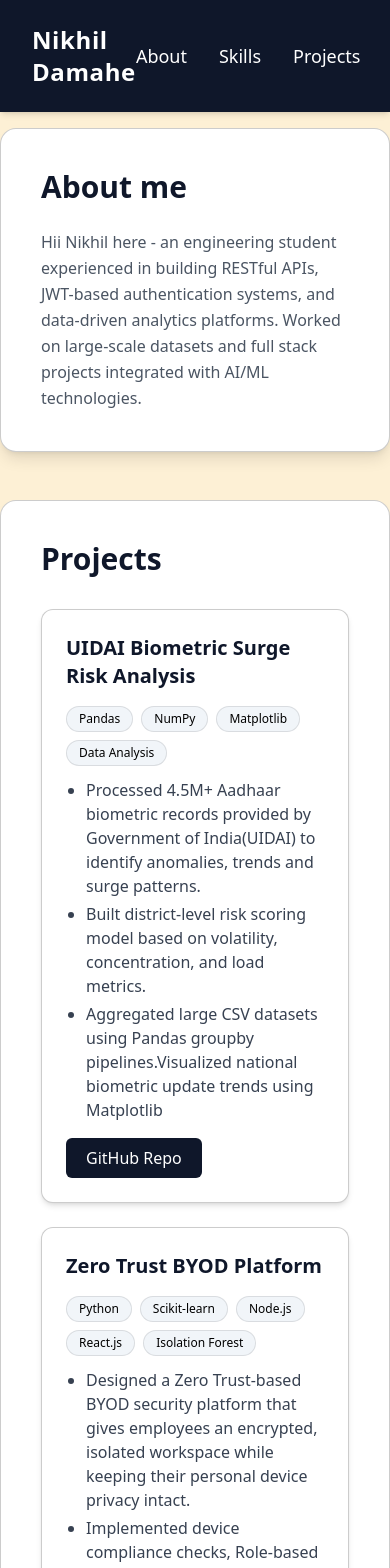
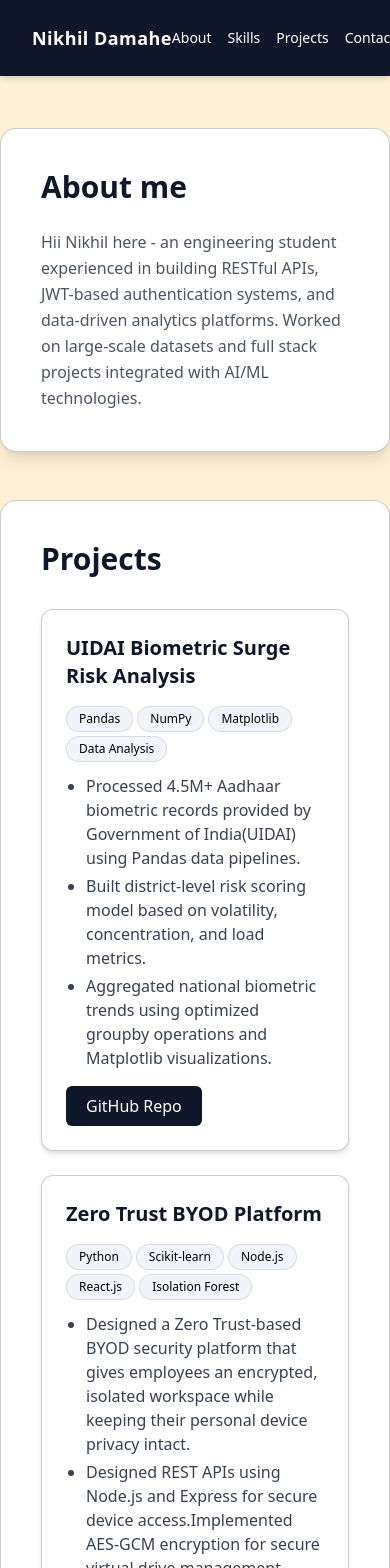
Before and after one commit to NIKH320/NIKH320.github.io, a React (Vite) app: page / in a window 390 px wide. Shown: the top 1568 px of the page. Built offline with nearby package versions, Linux system fonts and the light colour scheme.

Commit message:
Made Mobile Responsive and Improved Project Descriptions

```diff
--- a/src/components/Navbar.jsx
+++ b/src/components/Navbar.jsx
@@ -4,11 +4,11 @@ function Navbar() {
 
       <div className="max-w-6xl mx-auto flex justify-between items-center px-8 py-6">
 
-        <h1 className="text-2xl font-semibold tracking-wide">
+        <h1 className="text-lg md:text-2xl font-semibold whitespace-nowrap tracking-wide">
           Nikhil Damahe
         </h1>
 
-        <div className="space-x-8 text-lg">
+        <div className="flex gap-4 md:gap-8 text-sm md:text-lg">
           <a href="#about" className="hover:text-blue-400 transition">About</a>
           <a href="#skills" className="hover:text-blue-400 transition">Skills</a>
           <a href="#projects" className="hover:text-blue-400 transition">Projects</a>
--- a/src/components/ProjectCard.jsx
+++ b/src/components/ProjectCard.jsx
@@ -1,12 +1,14 @@
 function ProjectCard({ title,techstack ,description,repo }) {
   return (
      <div className="bg-white p-6 rounded-xl shadow-md border border-black/20 flex flex-col justify-between h-full max-w-xl">
+
+
       <div>
 
           <h3 className="text-xl font-semibold mb-2 text-slate-900 mb-4">{title}</h3>
 
 
-      <div  className="flex flex-wrap gap-2 mb-3">
+      <div  className="flex flex-wrap gap-1 mb-3">
          {techstack.map((tech,index) =>(
               <span
               key={index}
@@ -26,8 +28,11 @@ function ProjectCard({ title,techstack ,description,repo }) {
       </ul>
 
 
+</div>
 
-      <a
+
+<div>
+<a
       href={repo}
       target="_blank"
       rel= "noopener noreferrer"
@@ -35,9 +40,11 @@ function ProjectCard({ title,techstack ,description,repo }) {
     >
        GitHub Repo
       </a>
+</div>
 
 
-      </div>
+
+
 
     </div>
   )
--- a/src/components/Projects.jsx
+++ b/src/components/Projects.jsx
@@ -9,9 +9,9 @@ function Projects(){
         title:"UIDAI Biometric Surge Risk Analysis ",
          techstack: ["Pandas", "NumPy","Matplotlib","Data Analysis"],
           description : [
-                  " Processed 4.5M+ Aadhaar biometric records provided by Government of India(UIDAI) to identify anomalies, trends and surge patterns.",
+                  " Processed 4.5M+ Aadhaar biometric records provided by Government of India(UIDAI) using Pandas data pipelines.",
                   " Built district-level risk scoring model based on volatility, concentration, and load metrics.",
-                  "Aggregated large CSV datasets using Pandas groupby pipelines.Visualized national biometric update trends using Matplotlib "],
+                  "Aggregated national biometric trends using optimized groupby operations and Matplotlib visualizations."],
 
           repo: "https://github.com/NIKH320/UIDAI-Biometric-Surge-Risk-Analysis-Nikhil/tree/main"
         },
@@ -19,22 +19,26 @@ function Projects(){
             title: "Zero Trust BYOD Platform",
             techstack: [" Python","Scikit-learn", "Node.js", "React.js", "Isolation Forest"],
              description :["Designed a Zero Trust-based BYOD security platform that gives employees an encrypted, isolated workspace while keeping their personal device privacy intact.",
-                "Implemented device compliance checks, Role-based access control (RBAC), and secure virtual drive management."],
+                "Designed REST APIs using Node.js and Express for secure device access.Implemented AES-GCM encryption for secure virtual drive management.",
+            "Integrated anomaly detection model to identify suspicious device behaviour."
+           ],
              repo:"https://github.com/NIKH320/Cyber"
             },
 
         {
            title: "Fake Social Media Account Detection System",
             techstack: [" Python","Scikit-learn", "Random Forest","Streamlit"],
-             description :["Completed a project to aid the detection of fraud and deception in social media platform usage as part of a social-engineering attack.",
-                           "Trained a Random Forest classifier on labeled accounts using behavioral and text-based features. "],
+             description :["Built ML classification model using Random Forest to detect fraudulent account",
+                           "Preprocessed social media datasets using Pandas feature engineering pipeline.",
+                        "Deployed interactive detection interface using Streamlit."],
               repo: "https://github.com/NIKH320/fake-account-detector"
         },
         {
             title: "Flight Insurance Smart Contract",
             techstack:["Solidity","Remix IDE", "Filecoin", "Smart Contracts"],
-            description: ["Deployed Solidity contract implementing escrow payout logic.",
-                          "Decentralized storage integrated on Filecoin for Policy documents and claim-related records for transparency."
+            description: ["Developed Solidity smart contract implementing escrow-based insurance payouts.",
+                          "Automated claim validation and payment release using blockchain transactions.",
+                          "Tested and deployed contract using Remix IDE and Filecoin network."
             ],
             repo: "https://github.com/NIKH320/flight-insurance-dapp"
         }
--- a/src/components/Skills.jsx
+++ b/src/components/Skills.jsx
@@ -33,10 +33,13 @@ function Skills() {
         {skills.map((skill, index) => (
           <div
             key={index}
-            className="text-xl flex items-center justify-center gap-3 bg-white p-4 rounded-lg shadow-sm border border-black/10  hover:shadow-md hover:-translate-y-1 transition"
+            className="text-xl flex items-center justify-center gap-3 bg-white p-4 rounded-lg shadow-sm border border-black/10  text-center flex-wrap hover:shadow-md hover:-translate-y-1 transition"
           >
+
             {skill.icon}
-            <span>{skill.name}</span>
+            <span className="text-sm md:text-base text-center">
+              {skill.name}
+            </span>
           </div>
         ))}
       </div>
```
Also changed, not shown: 1 other file (tests, documents, lock files or other folders).
